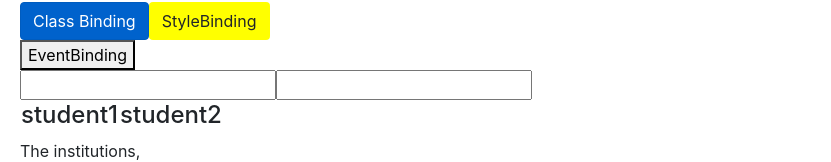
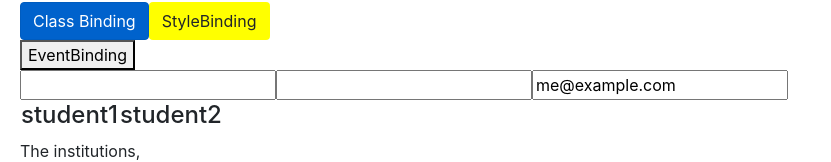
Before and after one commit to deepaakhil84/Angular, an Angular app: page / in a window 1280 px wide. Shown: the part 583-745 px from the top of the page, without its empty margins (0-831 px from the left). Built offline with nearby package versions, Linux system fonts and the light colour scheme.

Commit message:
changing the value of Dom variable

```diff
--- a/src/app/app.module.ts
+++ b/src/app/app.module.ts
@@ -1,6 +1,6 @@
 import { BrowserModule } from '@angular/platform-browser';
 import { NgModule } from '@angular/core';
-
+import {FormsModule} from '@angular/forms'
 import { AppRoutingModule } from './app-routing.module';
 import { AppComponent } from './app.component';
 import { CoursesComponent } from './courses.component';
@@ -19,6 +19,7 @@ import { SchoolComponent } from './school/school.component';
   imports: [
     BrowserModule,
     AppRoutingModule,
+    FormsModule
 
   ],
   providers: [CoursesService],
--- a/src/app/courses.component.ts
+++ b/src/app/courses.component.ts
@@ -39,9 +39,10 @@ import {CoursesService} from "./courses.service";
 
     <input (keyup)="onKeyUp($event)"/>
 
-    <!-- {{Template variable (target) value of an input}} -->
-    <input #email (keyup.enter)="onKeyUp1(email.value)"/>
+   <!-- {{Template variable (target) value of an input}} -->
+   <input #email (keyup.enter)="onKeyUp1(email.value)"/>
 
+<input [(ngModel)]="emailAdd" (keyup.enter)="onKeyUp2()"/>
 
 
     <table>
@@ -56,7 +57,7 @@ import {CoursesService} from "./courses.service";
 
 export class CoursesComponent{
     title = "list of courses here";
-    imageUrl =" https://placekitten.com/408/287"
+    imageUrl ="https://placekitten.com/408/287"
     imageUrl2 = "https://placekitten.com/200/286"
     colspan = 2;
     student1 = "student1"
@@ -65,6 +66,7 @@ export class CoursesComponent{
     authors;
 
     isActive=true;
+    emailAdd = 'me@example.com'
 
     onDivClick(){
         console.log("Div is clicked")
@@ -84,6 +86,10 @@ export class CoursesComponent{
         console.log(email);
 
     }
+    onKeyUp2(){
+        console.log(this.emailAdd);
+
+    }
 
     constructor(service:CoursesService){
         this.courses = service.getCourses();
```
